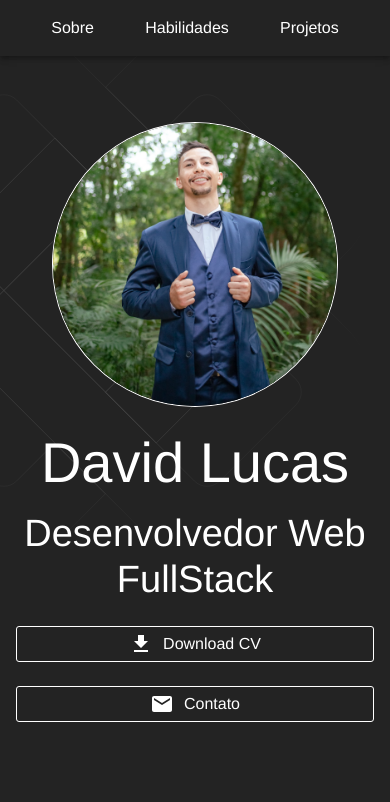
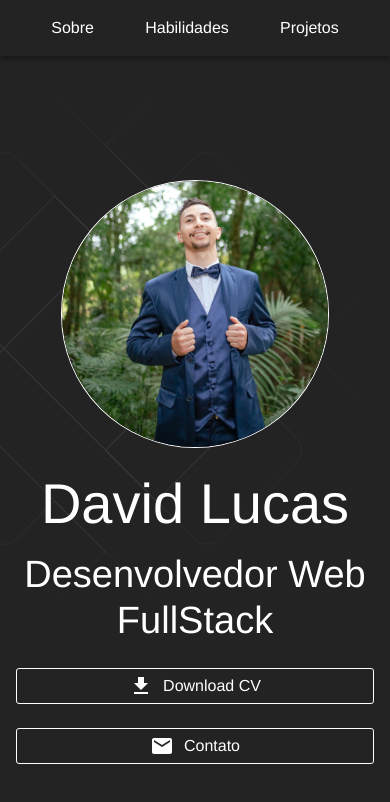
Before and after one commit to dvdlucas/meu-portfolio, a React (Vite) app: page / in a window 390 px wide. Shown: the top 802 px of the page. Built offline with nearby package versions, Linux system fonts and the light colour scheme.

Commit message:
feat : create function button

```diff
--- a/index.html
+++ b/index.html
@@ -1,10 +1,9 @@
 <!doctype html>
-<html lang="en">
+<html lang="pt-br">
   <head>
     <meta charset="UTF-8" />
-    <link rel="icon" type="image/svg+xml" href="/vite.svg" />
     <meta name="viewport" content="initial-scale=1, width=device-width" />
-    <title>Vite + React + TS</title>
+    <title>David lucas - Desenvolvedor WEB</title>
   </head>
   <body>
     <div id="root"></div>
--- a/src/components/StyledButton/StyledButton.tsx
+++ b/src/components/StyledButton/StyledButton.tsx
@@ -3,8 +3,9 @@ import { ReactNode } from "react"
 
 interface StyleButtonProps {
     children: ReactNode
+    onClick: () => void
 }
-const StyledButton: React.FC<StyleButtonProps> = ({ children }) => {
+const StyledButton: React.FC<StyleButtonProps> = ({ children, onClick }) => {
 
     const StyledButton = styled("button")(({ theme }) => ({
         backgroundColor: "transparent",
@@ -24,7 +25,7 @@ const StyledButton: React.FC<StyleButtonProps> = ({ children }) => {
 
     return (
         <>
-            <StyledButton>
+            <StyledButton onClick={onClick}>
                 {children}
             </StyledButton>
         </>
--- a/src/pages/Home/sections/Hero/Hero.tsx
+++ b/src/pages/Home/sections/Hero/Hero.tsx
@@ -13,10 +13,16 @@ const Hero = () => {
         height: "100vh",
         display: "flex",
         alignItems: "center",
+        [theme.breakpoints.up('xs')]: {
+            paddingTop: "100px"
+        },
+        [theme.breakpoints.up('md')]: {
+            paddingTop: "0",
+        }
     }))
 
     const StyledImg = styled("img")(({ theme }) => ({
-        width: "80%",
+        width: "75%",
         borderRadius: "50%",
         border: `1px solid ${theme.palette.primary.contrastText}`,
     }))
@@ -41,13 +47,13 @@ const Hero = () => {
                             <Typography color="primary.contrastText" variant="h2" textAlign="center">Desenvolvedor Web FullStack</Typography>
                             <Grid container display="flex" justifyContent="center" spacing={3} pt={3}>
                                 <Grid item xs={12} md={4} display="flex" justifyContent="center">
-                                    <StyledButton>
+                                    <StyledButton onClick={() => console.log("download")}>
                                         <DownloadIcon />
                                         <Typography>Download CV</Typography>
                                     </StyledButton>
                                 </Grid>
                                 <Grid item xs={12} md={4} display="flex" justifyContent="center">
-                                    <StyledButton>
+                                    <StyledButton onClick={() => console.log("download")}>
                                         <EmailIcon />
                                         <Typography>Contato</Typography>
                                     </StyledButton>
```
